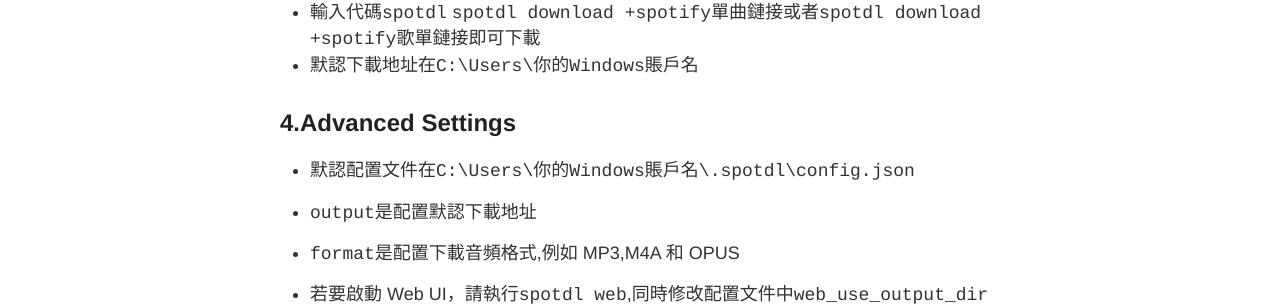
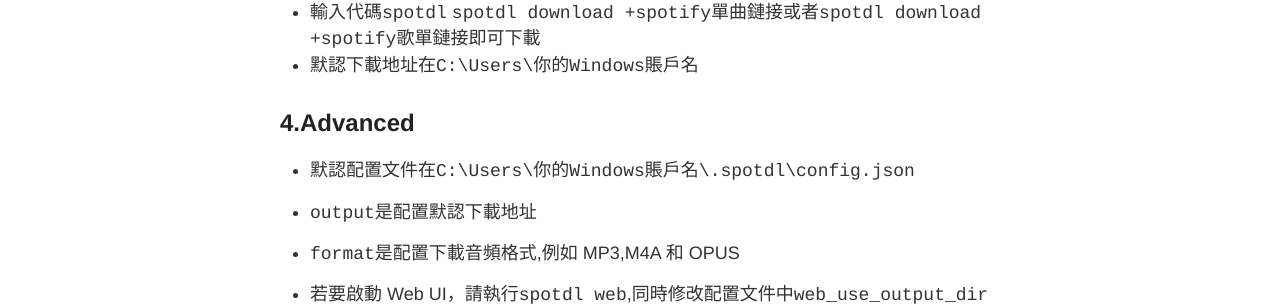
Before and after one commit to GholtsMxv/archiveblogg, a Jekyll site: the page built from _posts/2024-03-05-Download music for free on Spotify.md, in a window 1280 px wide. Shown: the part 643-949 px from the top of the page. Built offline with Jekyll 4.4.1, drawn with Linux system fonts in a browser that asks for light colours; comment, search, counter and statistics services are not loaded.

Commit message:
Update 2024-03-05-Download music for free on Spotify.md

```diff
--- a/_posts/2024-03-05-Download music for free on Spotify.md
+++ b/_posts/2024-03-05-Download music for free on Spotify.md
@@ -21,7 +21,7 @@
 - 輸入代碼`spotdl` `spotdl download +spotify單曲鏈接`或者`spotdl download +spotify歌單鏈接`即可下載
 - 默認下載地址在`C:\Users\你的Windows賬戶名`
 
-## 4.Advanced Settings
+## 4.Advanced
 
 - 默認配置文件在`C:\Users\你的Windows賬戶名\.spotdl\config.json`
 
```
